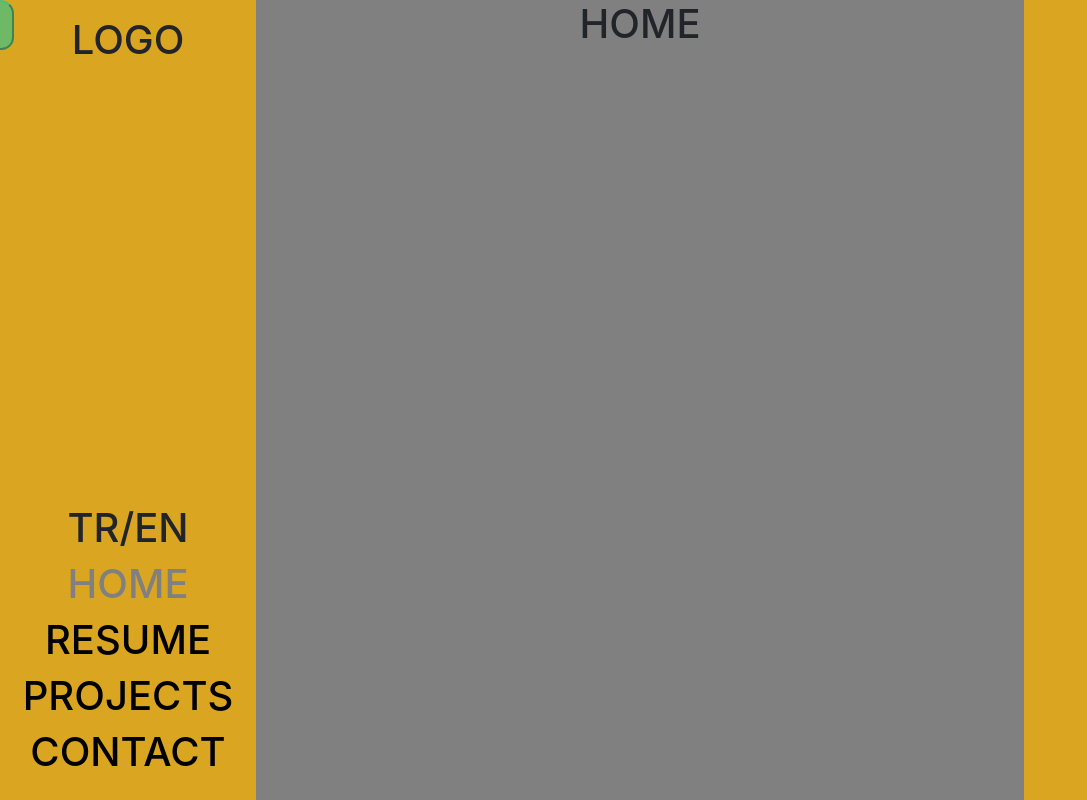
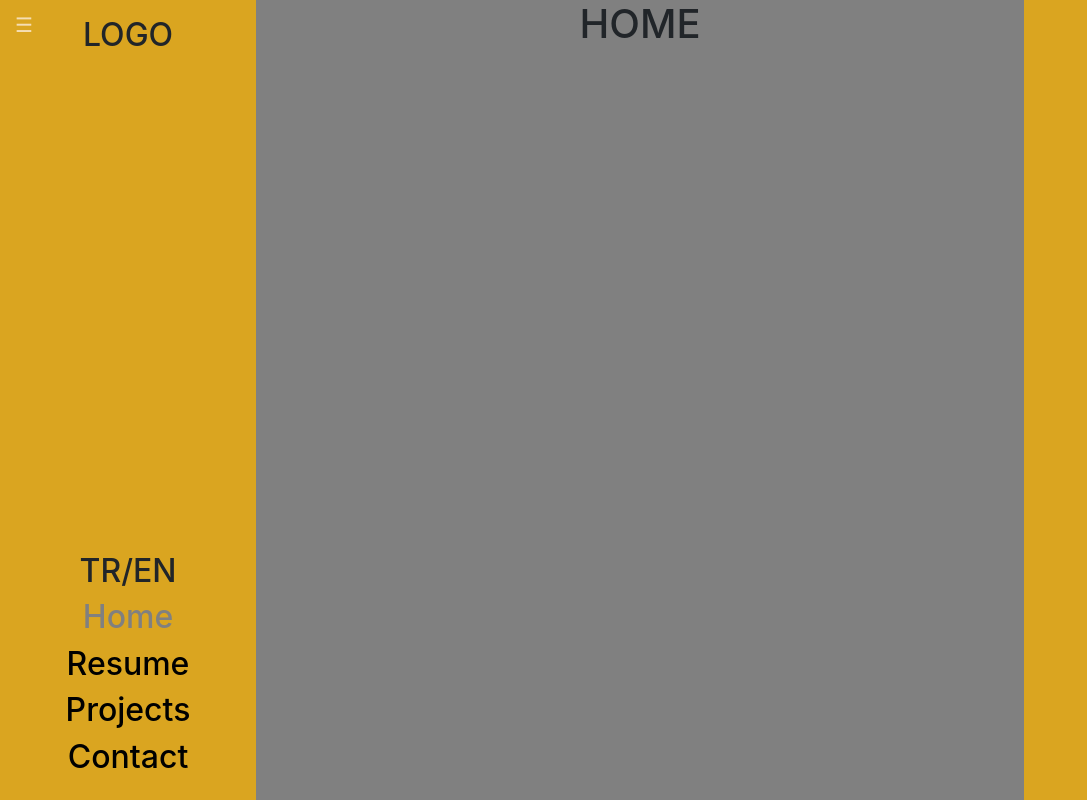
Before and after one commit to bertacsevercan/Gizem-portfolio, a React (Create React App) app in the folder porfolio/: page / in a window 1280 px wide. Shown: the whole page, without its empty margins (0-1087 px from the left). Built offline with nearby package versions, Linux system fonts and the light colour scheme.

Commit message:
add burger btn

```diff
--- a/porfolio/src/components/SideNav/index.jsx
+++ b/porfolio/src/components/SideNav/index.jsx
@@ -1,11 +1,11 @@
 import React, { useState } from "react";
 import { NavLink } from "react-router-dom";
-import {useTranslation} from "react-i18next";
+import { useTranslation } from "react-i18next";
 // import i18next from "i18next";
 import "./style.css";
 
 const SideNav = ({ setMainWidth }) => {
-  const {t} = useTranslation();
+  const { t } = useTranslation();
   const [navWidth, setNavWidth] = useState("20%");
 
   const toggleNav = () => {
@@ -20,41 +20,43 @@ const SideNav = ({ setMainWidth }) => {
 
   return (
     <div className="sideNav" style={{ width: navWidth }}>
+      <button id="navToggler" onClick={toggleNav}>
+        &#9776;
+      </button>
       <div id="logo">
-        <h1>LOGO</h1>
+        <h2>LOGO</h2>
       </div>
       <div className="navLinks">
-        <h1>TR/EN</h1>
-        <h1>
+        <h2>TR/EN</h2>
+        <h2>
           {
             <NavLink activeStyle={{ color: "grey" }} exact to="/">
               {t("home.title")}
             </NavLink>
           }
-        </h1>
-        <h1>
+        </h2>
+        <h2>
           {
             <NavLink activeStyle={{ color: "grey" }} to="/resume">
-               {t("resume.title")}
+              {t("resume.title")}
             </NavLink>
           }
-        </h1>
-        <h1>
+        </h2>
+        <h2>
           {
             <NavLink activeStyle={{ color: "grey" }} to="/projects">
-               {t("projects.title")}
+              {t("projects.title")}
             </NavLink>
           }
-        </h1>
-        <h1>
+        </h2>
+        <h2>
           {
             <NavLink activeStyle={{ color: "grey" }} to="/contact">
-               {t("contact.title")}
+              {t("contact.title")}
             </NavLink>
           }
-        </h1>
+        </h2>
       </div>
-      <button id="navToggler" onClick={toggleNav} />
     </div>
   );
 };
--- a/porfolio/src/components/SideNav/style.css
+++ b/porfolio/src/components/SideNav/style.css
@@ -24,14 +24,15 @@
 }
 
 #navToggler {
-  height: 50px;
-  border-top-right-radius: 10rem;
-  border-bottom-right-radius: 9rem;
-  width: 10px;
-  position: absolute;
-  outline: none;
-  z-index: 1;
-  background-color: rgba(64, 194, 133, 0.693);
-  border-color: rgba(64, 194, 133, 0.693);
-  border-left: 0;
+  font-size: 20px;
+  cursor: pointer;
+  background-color: transparent;
+  color: white;
+  padding: 10px 15px;
+  border: none;
+  position: fixed;
 }
+
+#navToggler:hover {
+  color: wheat;
+}
--- a/porfolio/src/locales/en/translation.json
+++ b/porfolio/src/locales/en/translation.json
@@ -1,15 +1,15 @@
 {
   "home": {
-    "title": "HOME"
+    "title": "Home"
   },
   "resume": {
-    "title": "RESUME"
+    "title": "Resume"
   },
   "projects": {
-    "title": "PROJECTS"
+    "title": "Projects"
   },
   "contact": {
-    "title": "CONTACT"
+    "title": "Contact"
   },
   "language": {
     "en": "EN",
--- a/porfolio/src/locales/tr/translation.json
+++ b/porfolio/src/locales/tr/translation.json
@@ -1,15 +1,15 @@
 {
   "home": {
-    "title": "ANASAYFA"
+    "title": "Anasayfa"
   },
   "resume": {
-    "title": "ÖZGEÇMİŞ"
+    "title": "Özgeçmiş"
   },
   "projects": {
-    "title": "PROJELER"
+    "title": "Projeler"
   },
   "contact": {
-    "title": "İLETİŞİM"
+    "title": "İletişim"
   },
   "language": {
     "en": "EN",
```
Also changed, not shown: 1 other file (tests, documents, lock files or other folders).
